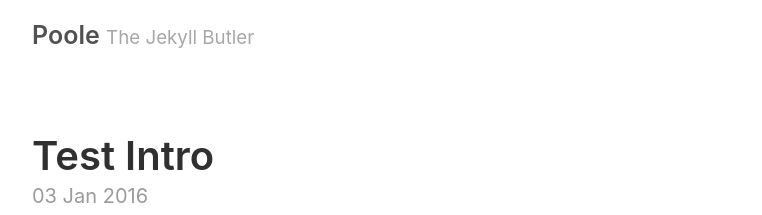
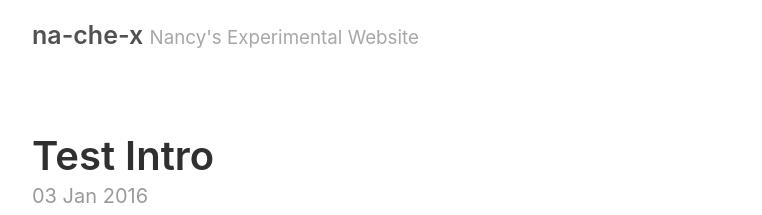
Before and after one commit to misterperce/misterperce.github.io, a Jekyll site: the page built from index.html, in a window 1280 px wide. Shown: the top 215 px of the page, without its empty margins (258-1020 px from the left). Built offline with Jekyll 4.4.1, drawn with Linux system fonts in a browser that asks for light colours; the list of posts is cut into pages by our own code.

Commit message:
Editing config

```diff
--- a/_config.yml
+++ b/_config.yml
@@ -1,7 +1,7 @@
 # Setup
-title: Poole
-tagline: The Jekyll Butler
-url: https://getpoole.com
+title: na-che-x
+tagline: Nancy's Experimental Website
+url: https://na-che-x.github.io/
 paginate: 1
 baseurl: ""
 permalink: pretty
@@ -33,9 +33,9 @@ sass:
 
 # Specify the author for blog posts
 author:
-  name: Mark Otto
-  url: https://twitter.com/mdo
-  email: markdotto@gmail.com
+  name: Nancy Xia
+  url: https://na-che-x.github.io/
+  email: sapphoinseattle@gmail.com
 
 # Custom vars
 version: 3.0.0
```
